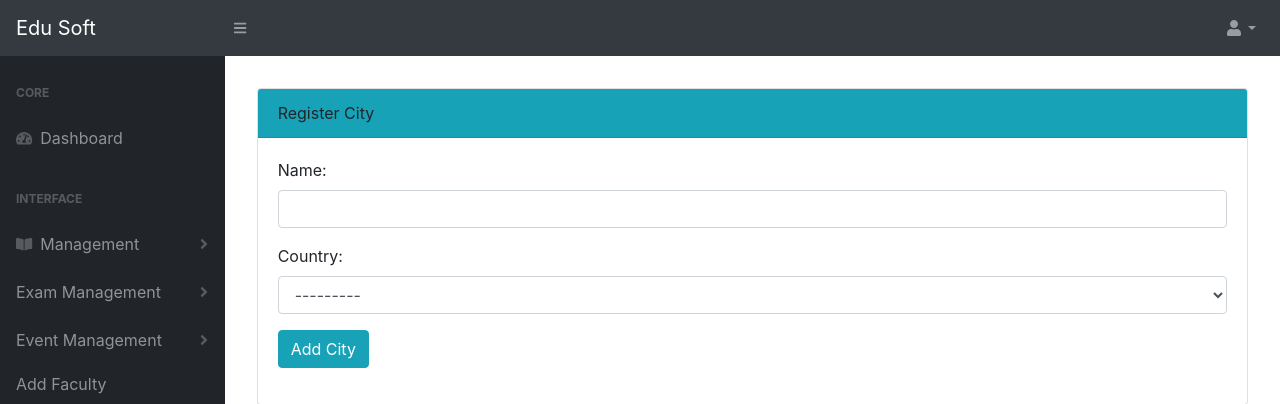
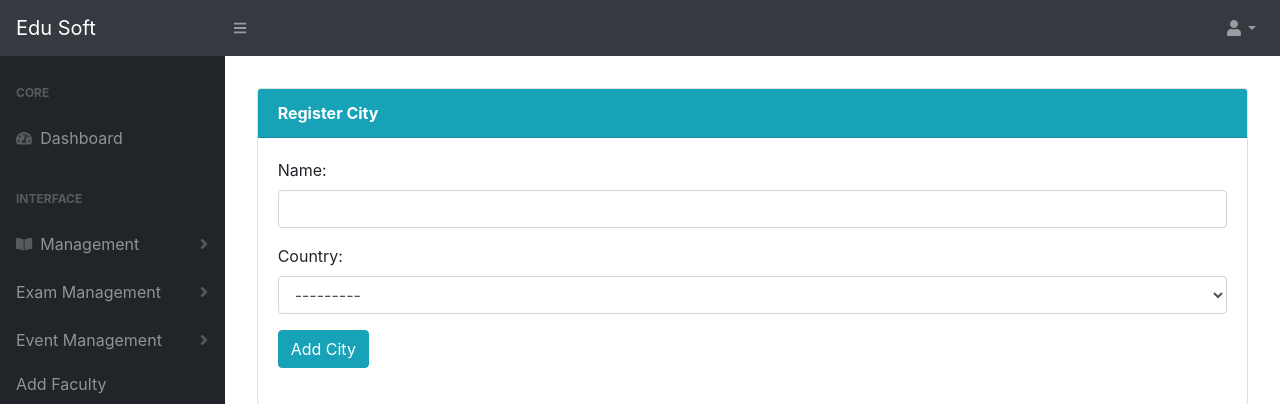
Before and after one commit to mukherjeesrabana99/school_management_application, a Django app: page /address/cities/ in a window 1280 px wide. Shown: the top 404 px of the page. Run offline with Django 3.2, Linux system fonts and the light colour scheme; data comes from the database, SQL or seed files in the repository; some libraries are stand-ins or nearby versions.

Commit message:
Add files via upload

```diff
--- a/templates/address/city.html
+++ b/templates/address/city.html
@@ -13,7 +13,7 @@
                     <div class="container-fluid" style="padding:3%;">
 							 <!-- Form Card -->
                         <div class="card"><!-- card starts -->
-                          <div class="card-header bg-info">Register City</h5></div>
+                          <div class="card-header text-white bg-info"><b>Register City</b></div>
                           <div class="card-body"><!-- card body starts -->
                            <div class="form-group"><!-- form-group div starts -->
                                 <form method="POST">
```
